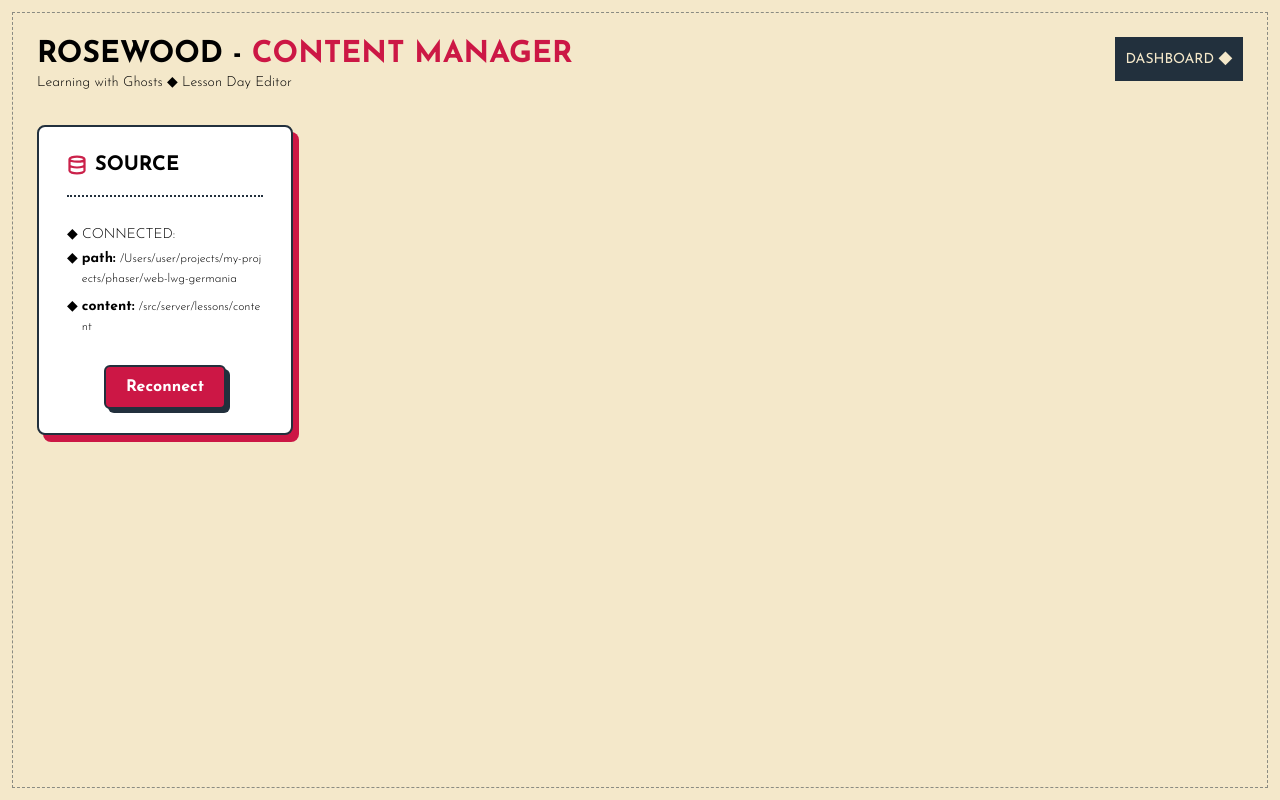
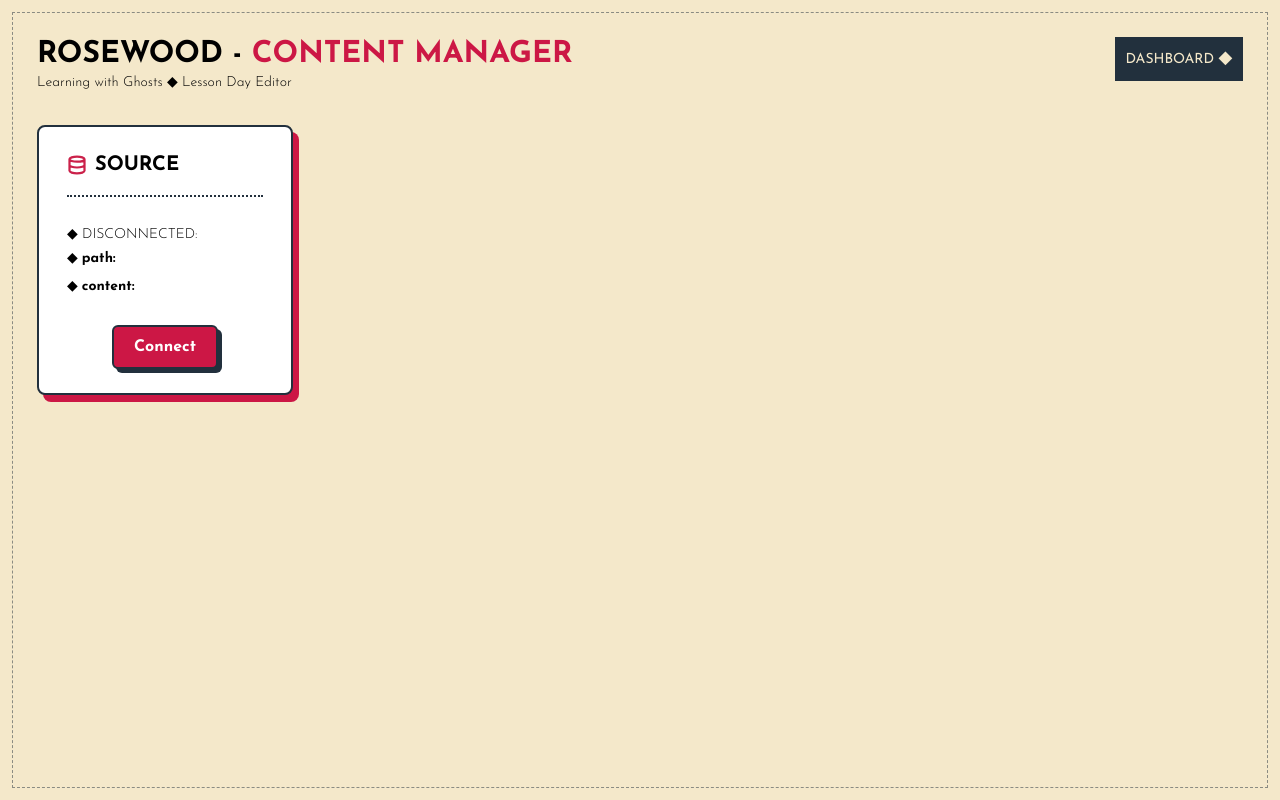
Before and after one commit to marciomarquessouza/rosewood-lwg, a React (Vite) app: page /#/ in a window 1280 px wide. Built offline with nearby package versions, Linux system fonts and the light colour scheme.

Commit message:
feat: implement ProjectContext and refactor SourcePanel and Dashboard components

```diff
--- a/src/renderer/App.tsx
+++ b/src/renderer/App.tsx
@@ -1,3 +1,4 @@
+import { ProjectProvider } from "./contexts/ProjectContext";
 import { Dashboard } from "./features/Dashboard";
 import { LanguageLevelForm } from "./features/LanguageLevel/LanguageLevelForm";
 import { AppLayout } from "./layouts/AppLayout";
@@ -6,6 +7,7 @@ import { HashRouter, Route, Routes } from "react-router-dom";
 export function App() {
   return (
     <HashRouter>
+      <ProjectProvider>
         <Routes>
           <Route element={<AppLayout />}>
             <Route path="/" element={<Dashboard />} />
@@ -15,6 +17,7 @@ export function App() {
             />
           </Route>
         </Routes>
+      </ProjectProvider>
     </HashRouter>
   );
 }
--- /dev/null
+++ b/src/renderer/contexts/ProjectContext.tsx
@@ -0,0 +1,88 @@
+import {
+  createContext,
+  PropsWithChildren,
+  useContext,
+  useEffect,
+  useState,
+} from "react";
+import { ProjectInfo } from "../../shared/project";
+
+interface ProjectContextValue {
+  connected: boolean;
+  projectPath: string | null;
+  contentPath: string | null;
+  error: string | null;
+  connect?: () => Promise<void>;
+}
+
+const ProjectContext = createContext<ProjectContextValue>({
+  connected: false,
+  projectPath: null,
+  contentPath: null,
+  error: null,
+});
+
+export const ProjectProvider = ({ children }: PropsWithChildren) => {
+  const [project, setProject] = useState<ProjectInfo | null>(null);
+  const [error, setError] = useState<string | null>(null);
+
+  useEffect(() => {
+    const loadProject = async () => {
+      const settings = await window.rosewood.getSettings();
+
+      if (!settings.projectPath) {
+        return;
+      }
+
+      try {
+        const project = await window.rosewood.openProject(settings.projectPath);
+
+        setProject(project);
+      } catch {
+        await window.rosewood.updateSettings({
+          projectPath: null,
+        });
+      }
+    };
+
+    void loadProject();
+  }, []);
+
+  const connectProject = async () => {
+    setError(null);
+
+    const path = await window.rosewood.selectProjectDirectory();
+
+    if (!path) {
+      return;
+    }
+
+    try {
+      const project = await window.rosewood.openProject(path);
+
+      setProject(project);
+    } catch (error) {
+      setError(
+        error instanceof Error ? error.message : "Unable to open project.",
+      );
+    }
+  };
+
+  return (
+    <ProjectContext.Provider
+      value={{
+        connected: !!project?.path,
+        projectPath: project?.path ?? null,
+        contentPath: project?.contentPath ?? null,
+        connect: connectProject,
+        error,
+      }}
+    >
+      {children}
+    </ProjectContext.Provider>
+  );
+};
+
+export const useProject = () => {
+  return useContext(ProjectContext);
+};
--- a/src/renderer/features/Dashboard/index.tsx
+++ b/src/renderer/features/Dashboard/index.tsx
@@ -1,16 +1,9 @@
-import { useNavigate } from "react-router-dom";
 import { SourcePanel } from "../SourcePanel";
 
 export function Dashboard() {
-  const navigate = useNavigate();
   return (
     <div>
-      <SourcePanel
-        connected
-        projectPath="/Users/user/projects/my-projects/phaser/web-lwg-germania"
-        contentPath="/src/server/lessons/content"
-        onReconnect={() => navigate("/language/de-DE/A1-1")}
-      />
+      <SourcePanel />
     </div>
   );
 }
--- a/src/renderer/features/SourcePanel/index.tsx
+++ b/src/renderer/features/SourcePanel/index.tsx
@@ -1,18 +1,11 @@
 import databaseIcon from "../../../assets/icons/database.svg";
 import { Button } from "../../components/Button";
 import { Panel } from "../../components/Panel.tsx";
-import { SourceDetails, SourceDetailsProps } from "./SourceDetails";
+import { useProject } from "../../contexts/ProjectContext.tsx";
+import { SourceDetails } from "./SourceDetails";
 
-interface SourcePanelProps extends SourceDetailsProps {
-  onReconnect: () => void;
-}
-
-export function SourcePanel({
-  projectPath,
-  contentPath,
-  connected,
-  onReconnect,
-}: SourcePanelProps) {
+export function SourcePanel() {
+  const { connected, projectPath, contentPath, connect } = useProject();
   return (
     <aside className="w-64 shrink-0">
       <Panel
@@ -24,15 +17,15 @@ export function SourcePanel({
           </div>
         }
         footer={
-          <Button variant="accent" onClick={onReconnect}>
-            Reconnect
+          <Button variant="accent" onClick={connect}>
+            {connected ? "Reconnect" : "Connect"}
           </Button>
         }
       >
         <SourceDetails
-          projectPath={projectPath}
-          contentPath={contentPath}
-          connected={connected}
+          projectPath={projectPath ?? ""}
+          contentPath={contentPath ?? ""}
+          connected={connected ?? ""}
         />
       </Panel>
     </aside>
```
Lines whose indentation alone changed are shown as unchanged.
